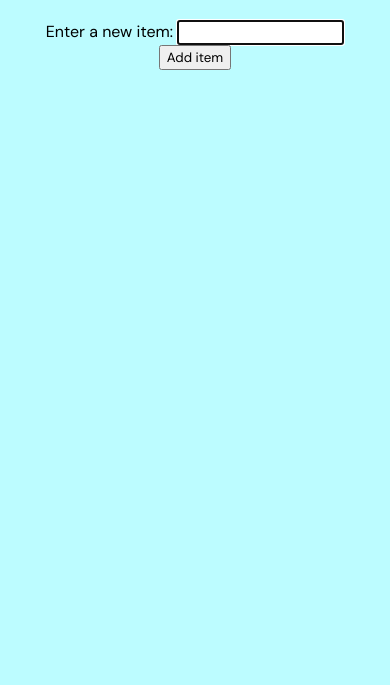
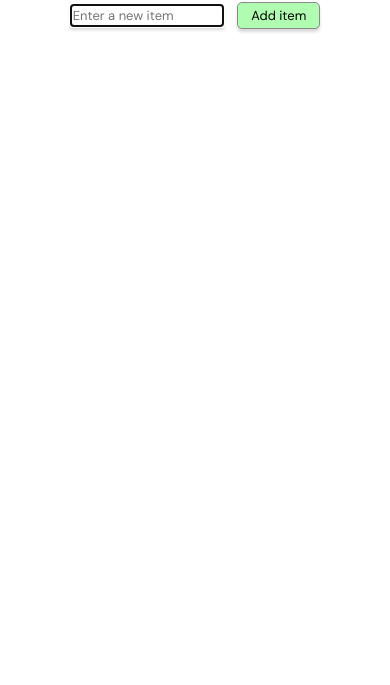
Before and after one commit to odadki/shopping-list, a plain HTML site: page index.html in a window 390 px wide. Shown: the part 159-844 px from the top of the page. Drawn offline with nearby package versions, Linux system fonts and the light colour scheme.

Commit message:
Updated CSS

```diff
--- a/index.html
+++ b/index.html
@@ -10,16 +10,31 @@
       href="https://fonts.googleapis.com/css2?family=DM+Sans&display=swap"
       rel="stylesheet"
     />
+    <!-- CSS only -->
+    <link
+      href="https://cdn.jsdelivr.net/npm/bootstrap@5.2.0-beta1/dist/css/bootstrap.min.css"
+      rel="stylesheet"
+      integrity="sha384-0evHe/X+R7YkIZDRvuzKMRqM+OrBnVFBL6DOitfPri4tjfHxaWutUpFmBp4vmVor"
+      crossorigin="anonymous"
+    />
     <link rel="stylesheet" href="style.css" />
   </head>
   <body>
-    <div class="full-list">
+    <div class="full-list col-lg-12">
       <h1>My shopping list</h1>
       <form>
         <div>
-          <label for="item">Enter a new item: </label>
-          <input type="text" name="item" autofocus="on" id="item" />
-          <button>Add item</button>
+          <!-- <label class="" for="item">Enter a new item: </label> -->
+          <input
+            class="input-search"
+            type="text"
+            name="item"
+            autofocus="on"
+            id="item"
+            placeholder="Enter a new item"
+          />
+
+          <button class="add-item-btn">Add item</button>
         </div>
       </form>
       <ul></ul>
--- a/style.css
+++ b/style.css
@@ -6,11 +6,13 @@ body {
   text-align: center;
   font-family: var(--main-font);
   margin-top: 100px;
-  background-color: #bcfcff;
+  font-size: 18px;
+  /* background-color: #bcfcff; */
 }
 
 h1 {
   font-size: 2.5rem;
+  margin-bottom: 30px;
 }
 
 ul {
@@ -19,12 +21,35 @@ ul {
   margin-top: 30px;
   text-transform: none;
   text-align: left;
+  list-style: none;
+}
+
+.input-search {
+  border: 1px solid #898989;
+  color: #898989;
+  font-size: 15px;
+}
+
+button {
+  color: black !important;
+  border: 1px solid #898989;
+  margin-left: 10px;
+  padding: 2px 9px;
+  font-size: 20px;
+  background-color: #ffadad;
+  border-radius: 5px;
 }
 
 button,
 #item {
   font-family: var(--main-font);
-  padding: 2px 6px;
+  box-shadow: rgba(0, 0, 0, 0.15) 0px 3px 3px 0px;
+}
+
+.add-item-btn {
+  font-size: 15px;
+  background-color: #b0fcb0;
+  padding: 3px 14px;
 }
 
 li {
@@ -36,3 +61,20 @@ li button {
   margin-left: 20px;
   color: #666;
 }
+
+@media (max-width: 576px) {
+  h1 {
+    font-size: 1.6rem;
+    margin-bottom: 30px;
+  }
+  body {
+    font-size: 13px;
+  }
+  .input-search {
+    font-size: 13px;
+  }
+  .add-item-btn {
+    font-size: 13px;
+    padding: 3px 13px;
+  }
+}
```
